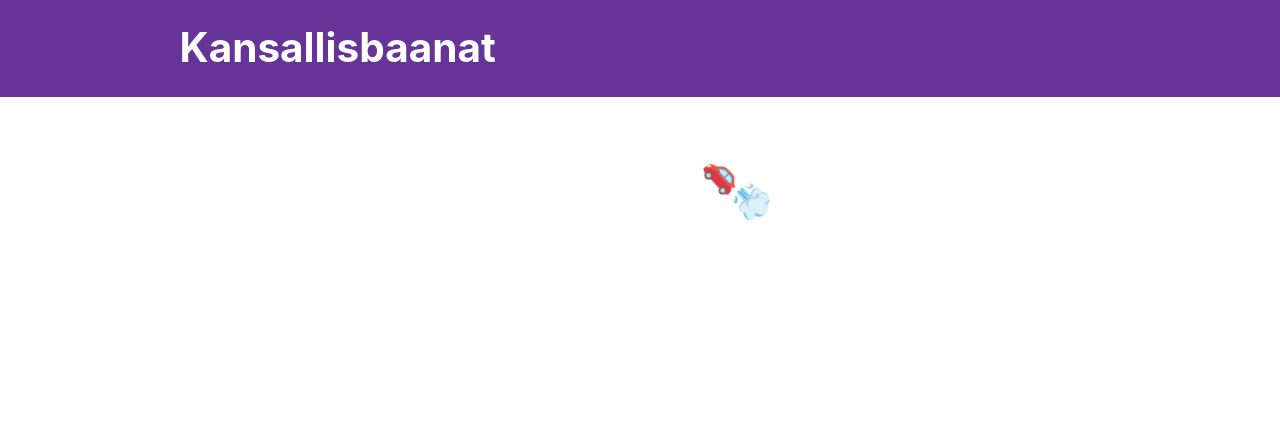
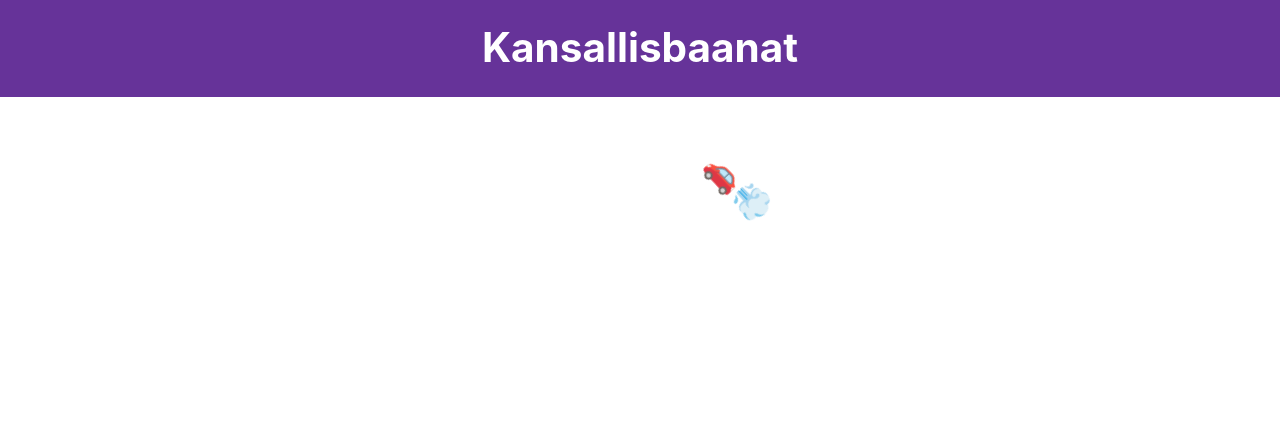
Before and after one commit to thesauri/kansallisbaanat, a Gatsby site: page / in a window 1280 px wide. Built offline with nearby package versions, Linux system fonts and the light colour scheme; Gatsby itself is replaced by a stand-in of ours.

Commit message:
Center header

```diff
--- a/src/components/header.js
+++ b/src/components/header.js
@@ -16,7 +16,7 @@ const Header = ({ siteTitle }) => (
         padding: `1.45rem 1.0875rem`,
       }}
     >
-      <h1 style={{ margin: 0 }}>
+      <h1 style={{ margin: 0, textAlign: "center" }}>
         <Link
           to="/"
           style={{
```
